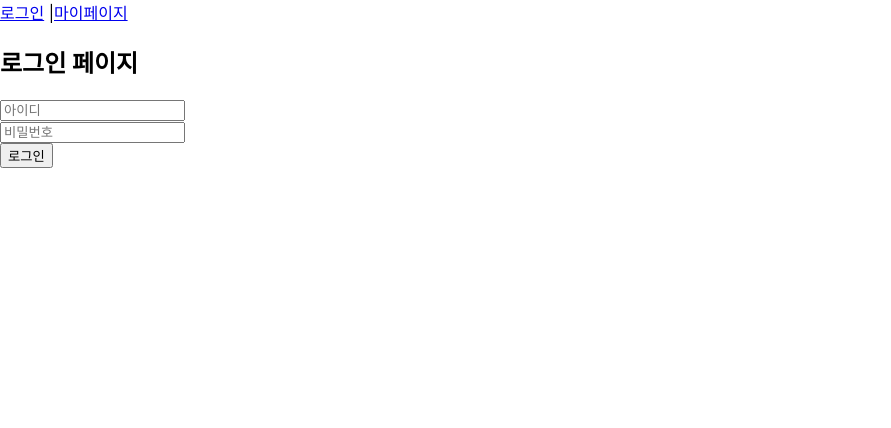
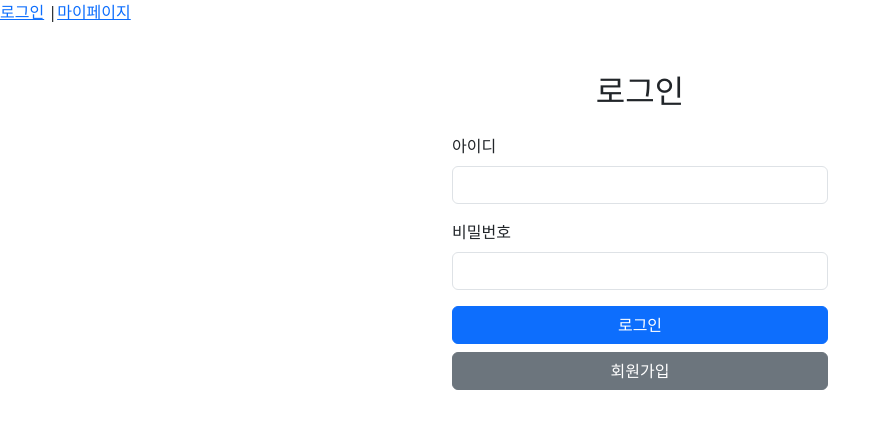
Before and after one commit to TierGuardians/3tier_security_web, a React (Create React App) app: page / in a window 1280 px wide. Shown: the top 428 px of the page, without its empty margins (0-891 px from the left). Built offline with nearby package versions, Linux system fonts and the light colour scheme.

Commit message:
feat: 회원가입 기능구현 및 Spring 연동

```diff
--- a/package.json
+++ b/package.json
@@ -7,6 +7,7 @@
     "@testing-library/jest-dom": "^6.6.3",
     "@testing-library/react": "^16.3.0",
     "@testing-library/user-event": "^13.5.0",
+    "axios": "^1.10.0",
     "bootstrap": "^5.3.7",
     "react": "^19.1.0",
     "react-bootstrap": "^2.10.10",
@@ -16,7 +17,7 @@
     "web-vitals": "^2.1.4"
   },
   "scripts": {
-    "start": "react-scripts start",
+    "start": "cross-env HOST=192.168.56.1 PORT=3000 react-scripts start",
     "build": "react-scripts build",
     "test": "react-scripts test",
     "eject": "react-scripts eject"
@@ -38,5 +39,8 @@
       "last 1 firefox version",
       "last 1 safari version"
     ]
+  },
+  "devDependencies": {
+    "cross-env": "^7.0.3"
   }
 }
--- a/src/App.js
+++ b/src/App.js
@@ -2,6 +2,7 @@ import React from "react";
 import { BrowserRouter as Router, Routes, Route, Link } from "react-router-dom";
 import Loginpage from "./pages/Loginpage";
 import Mypage from "./pages/Mypage";
+import SignupPage from "./pages/Signuppage";
 
 function App() {
   return (
@@ -12,6 +13,7 @@ function App() {
       <Routes>
         <Route path="/" element={<Loginpage />} />
         <Route path="/mypage" element={<Mypage />} />
+        <Route path="/signup" element={<SignupPage />} />
       </Routes>
     </Router>
   );
--- a/src/index.js
+++ b/src/index.js
@@ -3,6 +3,7 @@ import ReactDOM from 'react-dom/client';
 import './index.css';
 import App from './App';
 import reportWebVitals from './reportWebVitals';
+import 'bootstrap/dist/css/bootstrap.min.css';
 
 const root = ReactDOM.createRoot(document.getElementById('root'));
 root.render(
--- a/src/pages/Loginpage.js
+++ b/src/pages/Loginpage.js
@@ -1,38 +1,67 @@
 import React, { useState } from "react";
 import { useNavigate } from "react-router-dom";
+import axios from 'axios'; //정보 전달용 라이브러리
+
 
 function LoginPage() {
+
   const [username, setUsername] = useState("");
   const [password, setPassword] = useState("");
   const navigate = useNavigate();
+  const handleLogin=async () => {
+    try {
+      const response = await axios.post('http://192.168.0.83:8081/users/login', {
+        userId: username,
+        password: password
+      });
 
-  const handleLogin = () => {
-    if (username === "admin" && password === "password") {
+      if (response.data.success) {
         alert("로그인 성공");
-      navigate("/mypage"); // 로그인 성공 시 마이페이지로 이동
+        navigate("/mypage");
       } else {
-      alert("로그인 실패");
+        alert("로그인 실패: " + response.data.message);
+      }
+    } catch (error) {
+      console.error("로그인 오류", error);
+      alert("로그인 중 에러 발생");
     }
   };
 
+   const handleSignupRedirect = () => {
+    navigate("/signup");
+  };
+
   return (
-    <div>
-      <h2>로그인 페이지</h2>
+    <div className="container mt-5" style={{ maxWidth: '400px' }}>
+            <h2 className="text-center mb-4">로그인</h2>
+
+            <div className="mb-3">
+                <label className="form-label">아이디</label>
                 <input
                     type="text"
-        placeholder="아이디"
+                    className="form-control"
                     value={username}
                     onChange={(e) => setUsername(e.target.value)}
                 />
-      <br />
+            </div>
+
+            <div className="mb-3">
+                <label className="form-label">비밀번호</label>
                 <input
                     type="password"
-        placeholder="비밀번호"
+                    className="form-control"
                     value={password}
                     onChange={(e) => setPassword(e.target.value)}
                 />
-      <br />
-      <button onClick={handleLogin}>로그인</button>
+            </div>
+
+            <button className="btn btn-primary w-100 mb-2" onClick={handleLogin}>
+                로그인
+            </button>
+
+            <button className="btn btn-secondary w-100" onClick={handleSignupRedirect}>
+                회원가입
+            </button>
         </div>
   );
 }
--- /dev/null
+++ b/src/pages/Signuppage.js
@@ -0,0 +1,78 @@
+import React, { useState } from "react";
+import axios from 'axios';
+import { useNavigate } from 'react-router-dom';
+
+function SignupPage() {
+    const [userId, setUserId] = useState("");
+    const [password, setPassword] = useState("");
+    const [name, setName] = useState("");
+    const [email, setEmail] = useState("");
+    const navigate = useNavigate();
+
+    const handleSignup = async () => {
+        try {
+            const response = await axios.post('http://192.168.0.83:8081/users/signup', {
+                userId,
+                password,
+                name,
+                email
+            });
+
+            alert(response.data.message); // "회원가입 완료"
+            navigate("/"); // 회원가입 후 로그인 페이지로 이동 (원하면 경로 수정 가능)
+        } catch (error) {
+            console.error("회원가입 에러:", error);
+            alert("회원가입 중 오류 발생");
+        }
+    };
+
+    return (
+        <div className="container mt-5" style={{ maxWidth: '500px' }}>
+            <h2 className="text-center mb-4">회원가입</h2>
+
+            <div className="mb-3">
+                <label className="form-label">이름</label>
+                <input
+                    type="text"
+                    className="form-control"
+                    value={name}
+                    onChange={(e) => setName(e.target.value)}
+                />
+            </div>
+
+            <div className="mb-3">
+                <label className="form-label">이메일</label>
+                <input
+                    type="email"
+                    className="form-control"
+                    value={email}
+                    onChange={(e) => setEmail(e.target.value)}
+                />
+            </div>
+
+            <div className="mb-3">
+                <label className="form-label">아이디</label>
+                <input
+                    type="text"
+                    className="form-control"
+                    value={userId}
+                    onChange={(e) => setUserId(e.target.value)}
+                />
+            </div>
+
+            <div className="mb-3">
+                <label className="form-label">비밀번호</label>
+                <input
+                    type="password"
+                    className="form-control"
+                    value={password}
+                    onChange={(e) => setPassword(e.target.value)}
+                />
+            </div>
+
+            <button className="btn btn-primary w-100" onClick={handleSignup}>회원가입</button>
+        </div>
+    );
+}
+
+export default SignupPage;
```
Also changed, not shown: 1 other file (tests, documents, lock files or other folders). Lines whose indentation alone changed are shown as unchanged.
